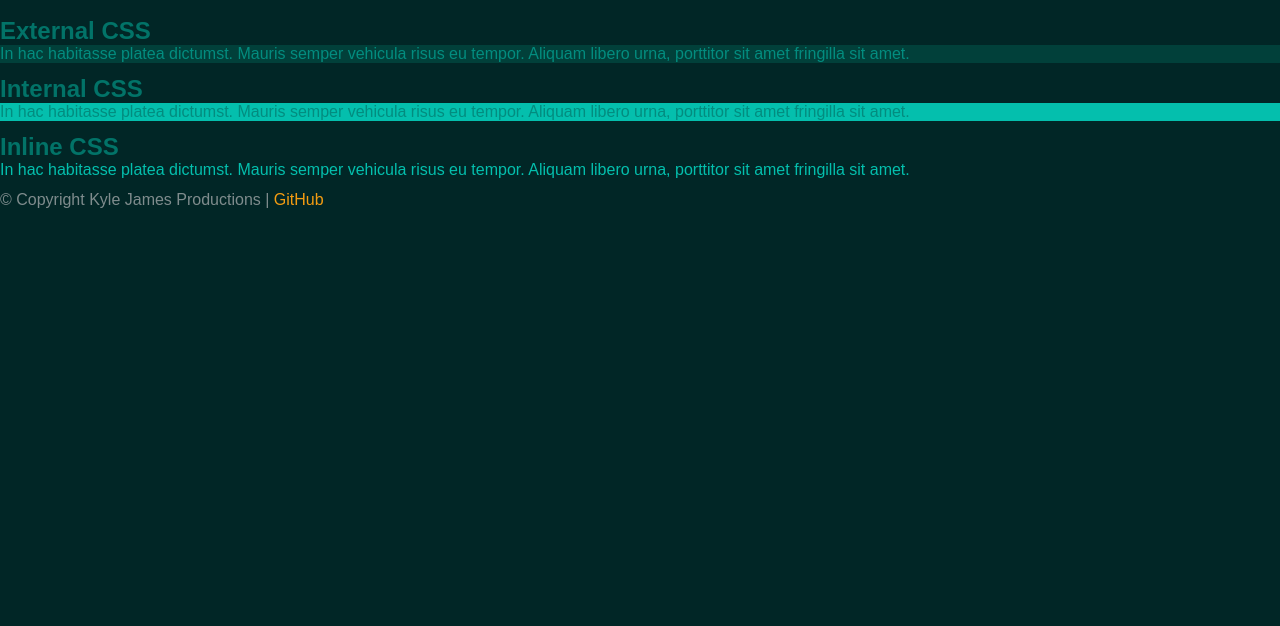
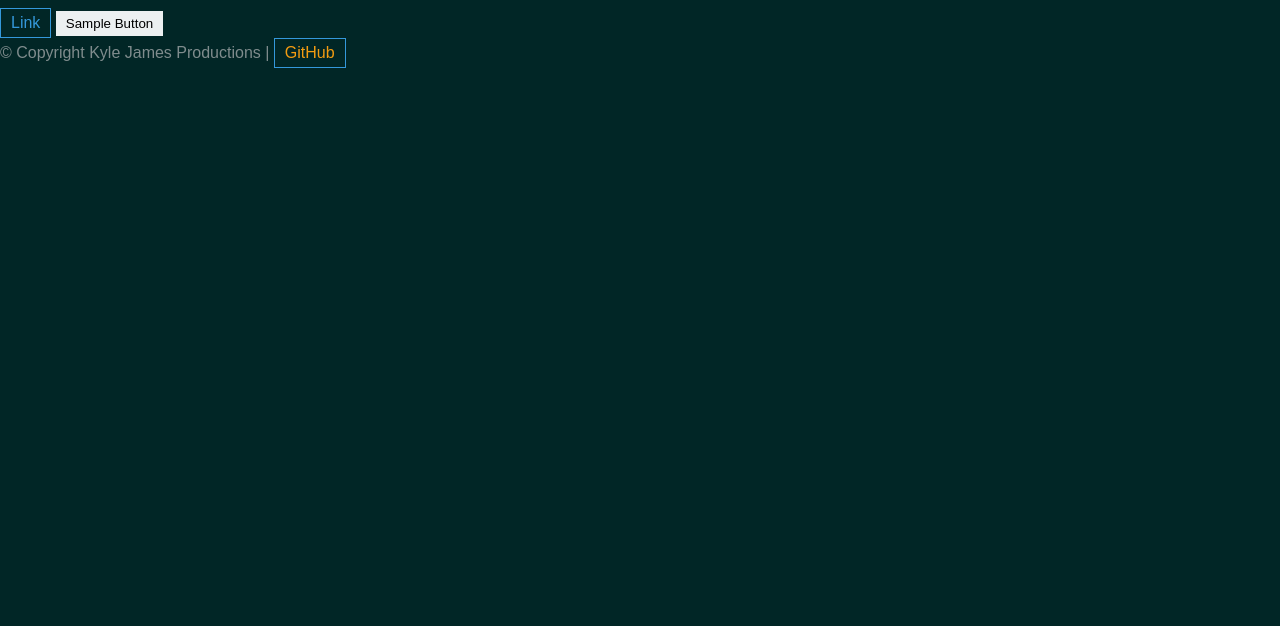
Before and after one commit to kylejames1998/COMP001A.LectureActivity5, a plain HTML site: page conditional-css.html in a window 1280 px wide. Shown: the part 174-800 px from the top of the page. Drawn offline with Linux system fonts and the light colour scheme.

Commit message:
added styling for condition css page

```diff
--- a/conditional-css.html
+++ b/conditional-css.html
@@ -3,17 +3,8 @@
 <head>
     <meta charset="UTF-8">
     <meta name="viewport" content="width=device-width, initial-scale=1.0">
-    <title>Home</title>
-    <!--Method 1: External CC Part 1-->
+    <title>Conditional CSS</title>
     <link rel="stylesheet" href="main.css">
-
-    <!--Method 2: Internal CSS part 1-->
-    <style>
-        .internal-css {
-            color: #038c7f;
-            background-color: #04bfad;
-        }
-    </style>
 </head>
 <body>
     <header>
@@ -26,29 +17,17 @@
                 <li><a href="conditional-css.html" target="_self">Conditional CSS</a></li>
             </ul>
         </nav>
-        <h1>Home Page</h1>
     </header>
     <main>
-        <section>
-            <h2>External CSS</h2>
-            <!--Method 1: External CSS part 2-->
-            <p class="external-css">In hac habitasse platea dictumst. Mauris semper vehicula risus eu tempor. Aliquam libero urna, porttitor sit amet fringilla sit amet.</p>
-        </section>
-        <section>
-            <h2>Internal CSS</h2>
-            <!--Method 2: Internal CSS Part 2-->
-            <p class="internal-css">In hac habitasse platea dictumst. Mauris semper vehicula risus eu tempor. Aliquam libero urna, porttitor sit amet fringilla sit amet.</p>
-        </section>
-        <section>
-            <h2>Inline CSS</h2>
-            <!--Method 3: Inline CSS-->
-            <p style="color: #04bfad;">In hac habitasse platea dictumst. Mauris semper vehicula risus eu tempor. Aliquam libero urna, porttitor sit amet fringilla sit amet.</p>
-        </section>
+        <div>
+            <a href="#">Link</a>
+            <button>Sample Button</button>
+        </div>
 
     </main>
     <footer>
         <p>&copy; Copyright Kyle James Productions | <a href="https://github.com/kylejames1998" target="_blank">GitHub</a></p>
+    </footer>
 
-    </footer>
 </body>
 </html>
--- a/main.css
+++ b/main.css
@@ -85,3 +85,33 @@ div ul {
     border-color: #f39c12; /* Gold border color */
     box-shadow: 0 4px 8px rgba(0, 0, 0, 0.1); /* Adding a shadow */
 }
+
+/* Styling the link in its normal state */
+a {
+    display: inline-block; /* Making the link a block element */
+    color: #3498db; /* Bright blue text color */
+    text-decoration: none; /* Removing the underline */
+    padding: 5px 10px; /* adding some space inside the link */
+    border: 1px solid #3498db; /* Bright blue border color */
+    transition: all 0.3s ease; /* Adding a transition */
+}
+
+/* Conditional styling for the hover state */
+a:hover {
+    background-color: #3498db; /*Bright Blue background color */
+    color: white; /* White text color */
+}
+
+/* Styling the button */
+button {
+    padding: 5px 10px; /* Adding some space inside the button */
+    border: none; /* Removing the border */
+    background-color: #ecf0f1; /* Light gray background color */
+    cursor: pointer; /* Changing the cursor to a pointer */
+    transition: all 0,3s ease; /* Adding a transition */
+}
+
+/* Conditional styling for the hover state */
+button:hover {
+    background-color: red; /* red background color */
+}
```
